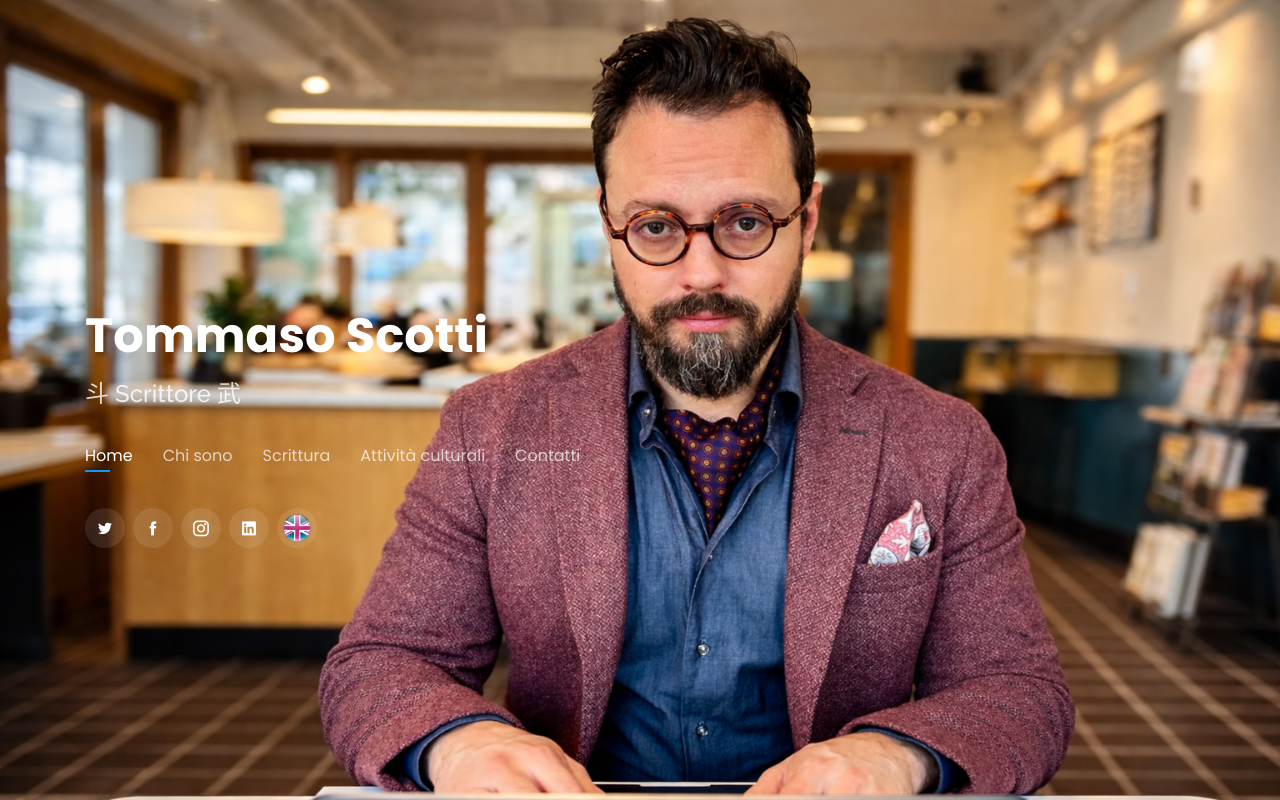
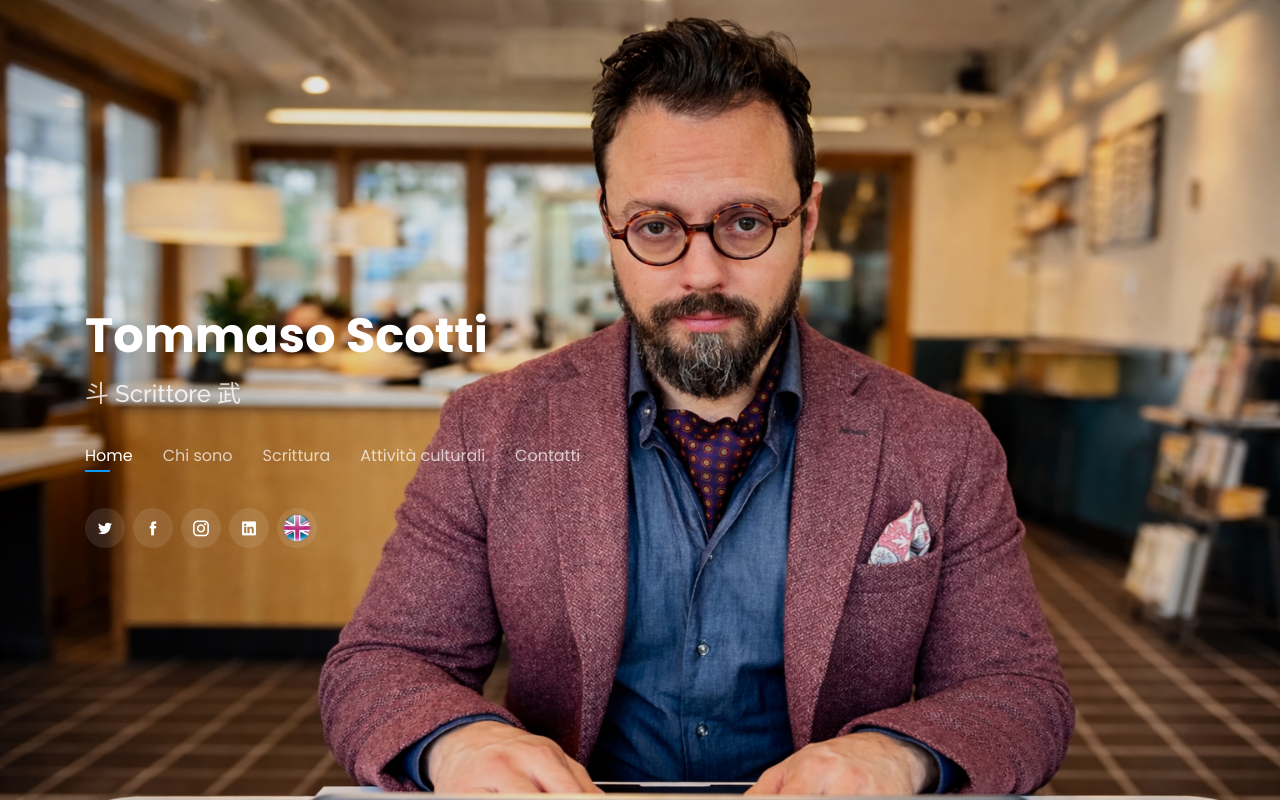
Before and after one commit to thomscot/hokuthom, a Python web app: template app/templates/index.html in a window 1280 px wide. Run offline with Jinja, Linux system fonts and the light colour scheme; the template is opened without the code that fills it: most values are stand-ins (such as "Sample title", 1, 10 or a date in 2020); some libraries are stand-ins or nearby versions.

Commit message:
add overlay for readability

```diff
--- a/app/static/css/style.css
+++ b/app/static/css/style.css
@@ -1212,3 +1212,21 @@ section .container {
   margin-left: 2px;
   font-size: 0.9em;
 }
+
+/* ===== Header overlay for readability ===== */
+#header {
+  position: relative;
+}
+
+#header::before {
+  content: "";
+  position: absolute;
+  inset: 0;
+  background: rgba(0, 0, 0, 0.10); /* regola tra 0.30 e 0.40 */
+  z-index: 1;
+}
+
+#header .container {
+  position: relative;
+  z-index: 2;
+}
```
